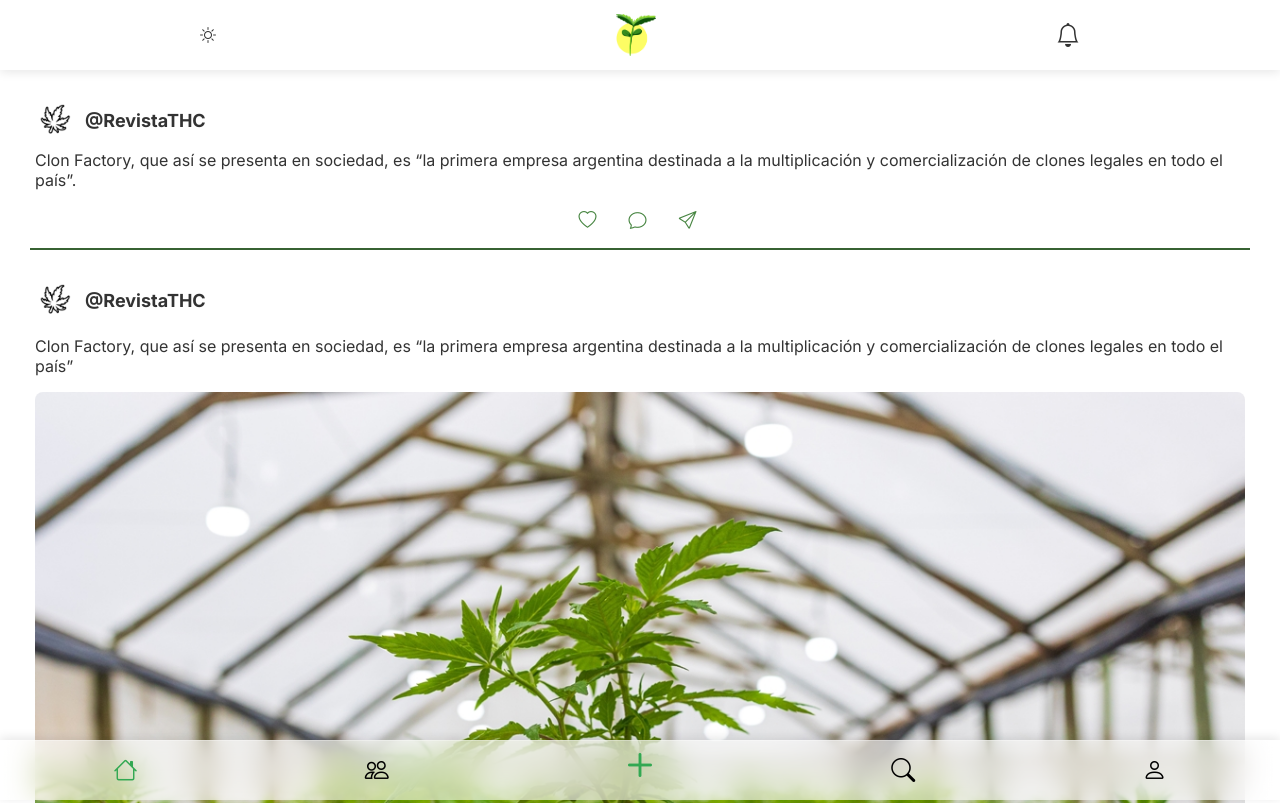
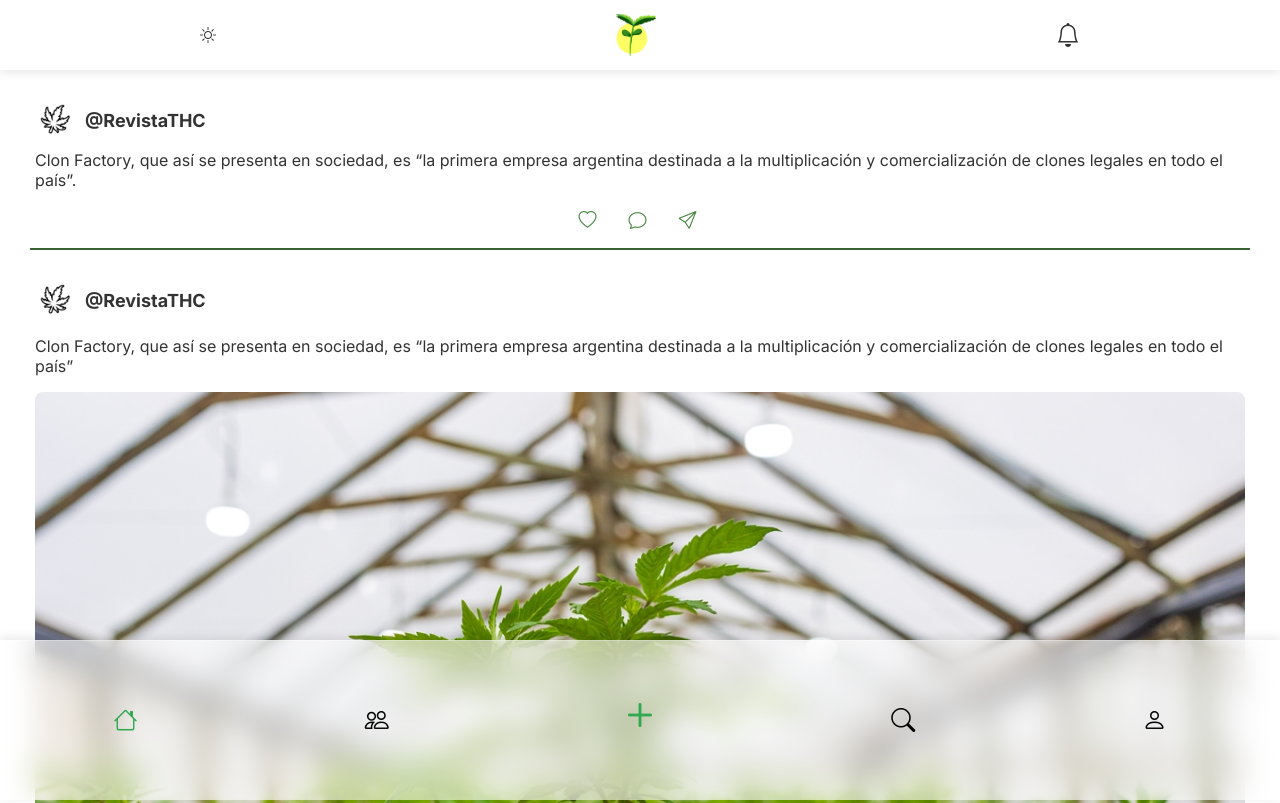
Before and after one commit to francopautasso1/CultiCann, a plain HTML site: page home.html in a window 1280 px wide. Shown: the top 803 px of the page. Drawn offline with nearby package versions, Linux system fonts and the light colour scheme.

Commit message:
prueba tamaño buttom nav

```diff
--- a/styles/components/navbar.css
+++ b/styles/components/navbar.css
@@ -70,7 +70,7 @@
     background-color: var(--nav-color); /* Fondo con transparencia */
     backdrop-filter: blur(15px); /* Desenfoque de 15px */
     -webkit-backdrop-filter: blur(15px); /* Soporte para Safari */
-    padding: 0px 0; /* Altura de la barra de navegación */
+    padding: 50px 0; /* Altura de la barra de navegación */
     box-shadow: 0 -2px 10px rgba(0, 0, 0, 0.1);
     border-top: 1px solid rgba(255, 255, 255, 0.3); /* Línea delgada semi-transparente */
     z-index: 1000;
```
